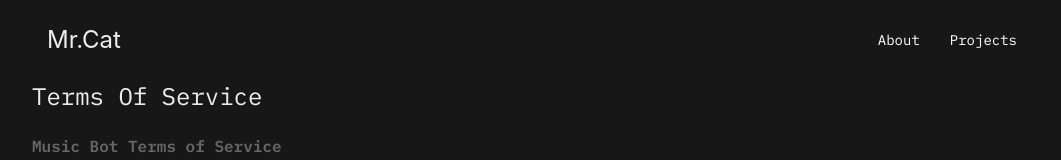
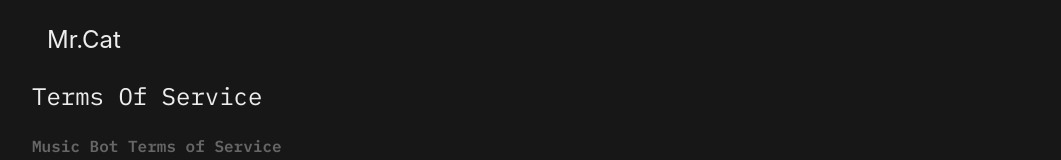
Before and after one commit to Kedi06/discord-bot, a plain HTML site: page tos.html in a window 1280 px wide. Shown: the top 160 px of the page, without its empty margins (108-1169 px from the left). Drawn offline with Linux system fonts and the light colour scheme.

Commit message:
Update tos.html

```diff
--- a/tos.html
+++ b/tos.html
@@ -20,10 +20,7 @@
     </div>
     <div class="uk-navbar-right">
 
-        <ul class="uk-navbar-nav uk-light">
-            <li><a class="uk-button-text uk-text-capitalize" href="#about" uk-scroll>About</a></li>
-            <li><a class="uk-button-text uk-text-capitalize" href="#projects" uk-scroll>Projects</a></li>
-        </ul>
+
 
     </div>
 </nav>
```
